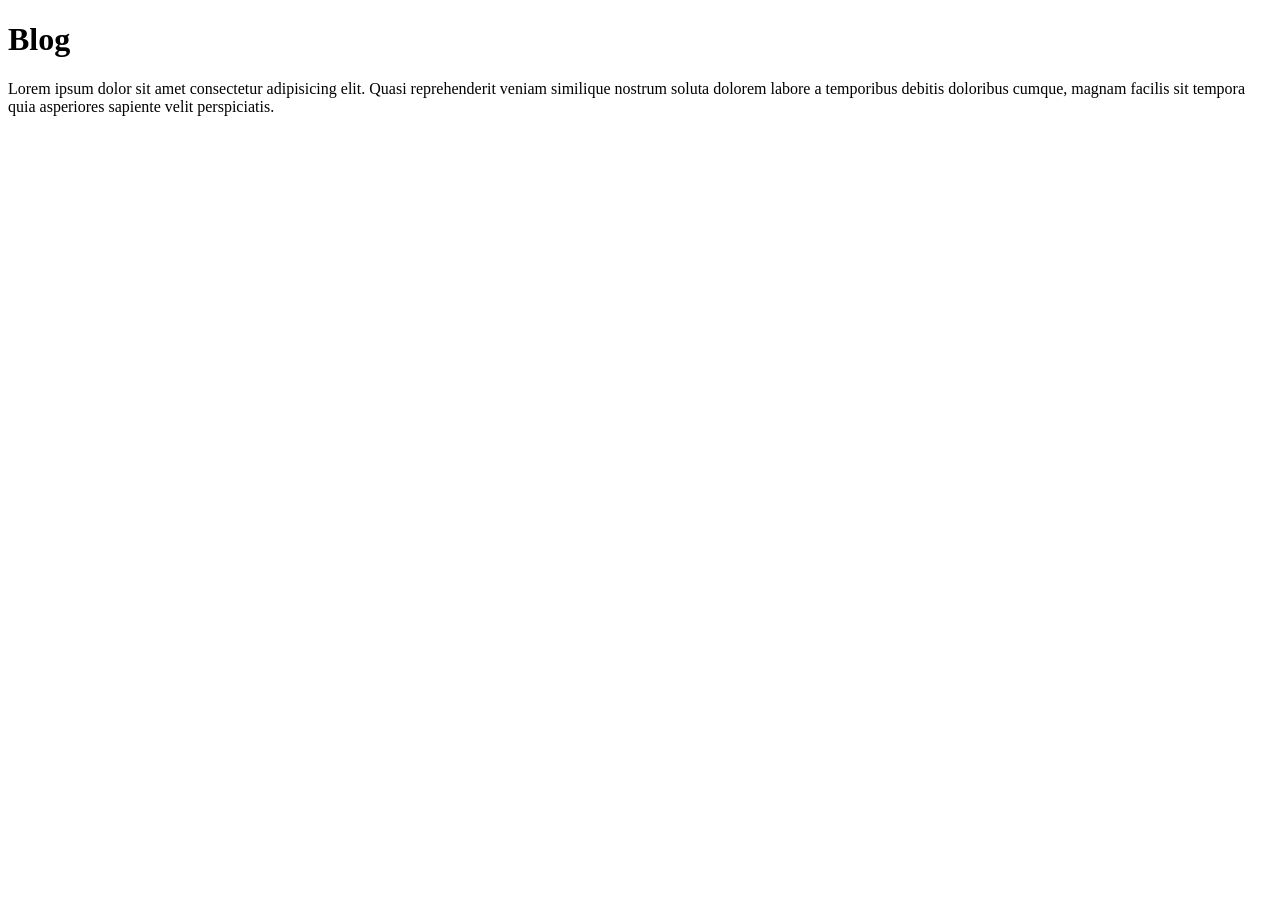
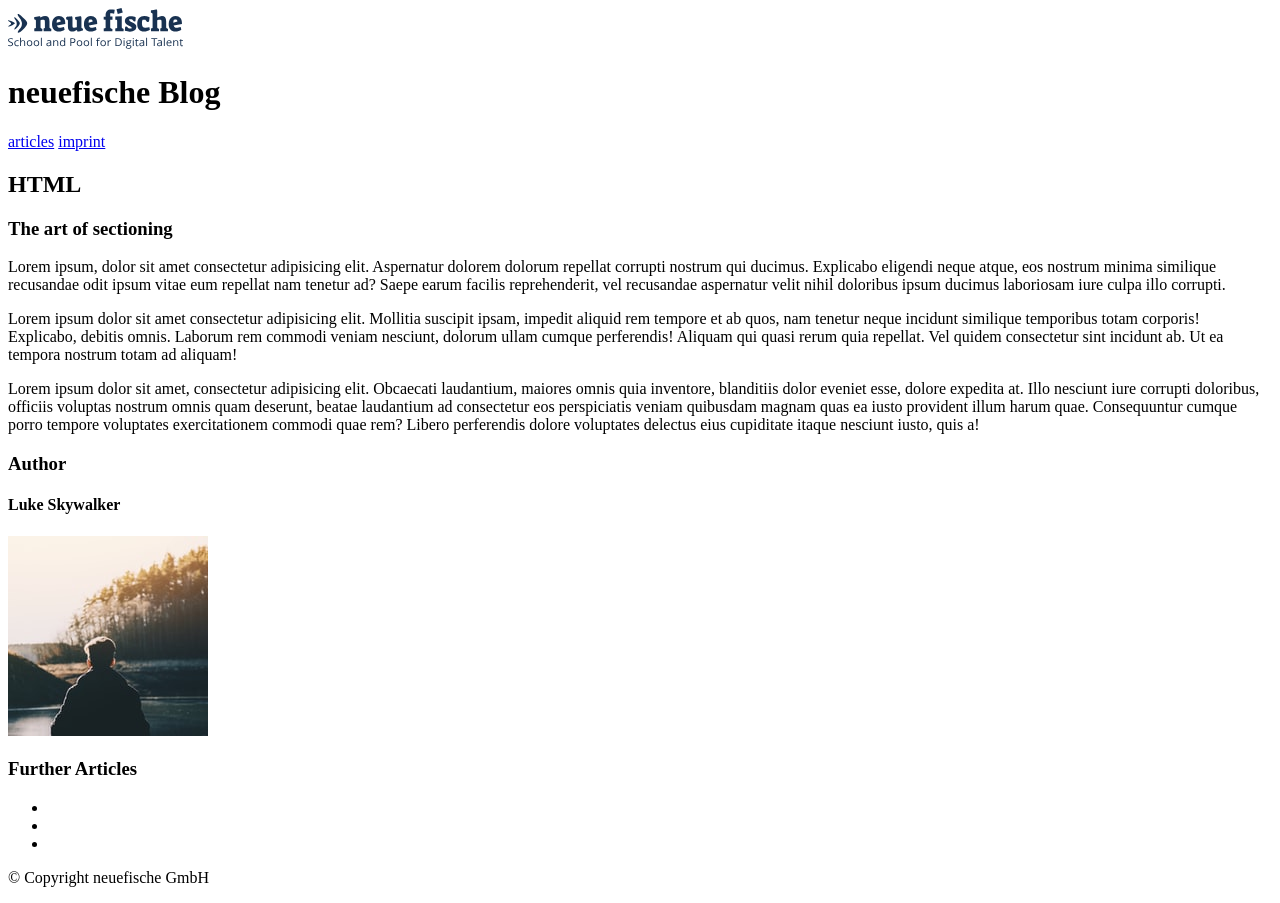
Before and after one commit to mar-zim/neuefische-blog-mariuccia, a plain HTML site: page index.html in a window 1280 px wide. Before the commit the page ends 800 px from the top, so only its background shows below. Drawn offline with Linux system fonts and the light colour scheme.

Commit message:
HTML Structure ready

```diff
--- a/index.html
+++ b/index.html
@@ -6,14 +6,72 @@
     <title>NF-Blog Mariuccia</title>
   </head>
   <body>
-    <header><h1>Blog</h1></header>
-    <p>
-      Lorem ipsum dolor sit amet consectetur adipisicing elit. Quasi
-      reprehenderit veniam similique nostrum soluta dolorem labore a temporibus
-      debitis doloribus cumque, magnam facilis sit tempora quia asperiores
-      sapiente velit perspiciatis.
-    </p>
-    <main></main>
-    <footer></footer>
+    <header>
+
+        <img src="img\neuefische-gmbh-logo.svg" alt="Neue Fische Logo" />
+        <h1>neuefische Blog</h1>
+        <nav>
+        <a href="#articles">articles</a>
+        <a href="#imprint">imprint</a>
+        </nav>
+    </header>
+    <main id="articles">
+      <article>
+        <section>
+          <h2>HTML</h2>
+          <h3>The art of sectioning</h3>
+
+          <p>
+            Lorem ipsum, dolor sit amet consectetur adipisicing elit. Aspernatur
+            dolorem dolorum repellat corrupti nostrum qui ducimus. Explicabo
+            eligendi neque atque, eos nostrum minima similique recusandae odit
+            ipsum vitae eum repellat nam tenetur ad? Saepe earum facilis
+            reprehenderit, vel recusandae aspernatur velit nihil doloribus ipsum
+            ducimus laboriosam iure culpa illo corrupti.
+          </p>
+
+          <p>
+            Lorem ipsum dolor sit amet consectetur adipisicing elit. Mollitia
+            suscipit ipsam, impedit aliquid rem tempore et ab quos, nam tenetur
+            neque incidunt similique temporibus totam corporis! Explicabo,
+            debitis omnis. Laborum rem commodi veniam nesciunt, dolorum ullam
+            cumque perferendis! Aliquam qui quasi rerum quia repellat. Vel
+            quidem consectetur sint incidunt ab. Ut ea tempora nostrum totam ad
+            aliquam!
+          </p>
+
+          <p>
+            Lorem ipsum dolor sit amet, consectetur adipisicing elit. Obcaecati
+            laudantium, maiores omnis quia inventore, blanditiis dolor eveniet
+            esse, dolore expedita at. Illo nesciunt iure corrupti doloribus,
+            officiis voluptas nostrum omnis quam deserunt, beatae laudantium ad
+            consectetur eos perspiciatis veniam quibusdam magnam quas ea iusto
+            provident illum harum quae. Consequuntur cumque porro tempore
+            voluptates exercitationem commodi quae rem? Libero perferendis
+            dolore voluptates delectus eius cupiditate itaque nesciunt iusto,
+            quis a!
+          </p>
+        </section>
+
+        <aside>
+          <h3>Author</h3>
+          <h4>Luke Skywalker</h4>
+          <img src="img\author.jpeg" alt="Bild des Autors" />
+          <h3>Further Articles</h3>
+          <p>
+            <ul>
+            <li></li>
+            <li></li>
+            <li></li>
+            </ul>
+
+          </p>
+        </aside>
+      </article>
+    </main>
+
+    <footer id="imprint">
+      <p>&copy; Copyright neuefische GmbH</p>
+    </footer>
   </body>
 </html>
```
Also changed, not shown: img/author.jpeg (added), img/neuefische-gmbh-logo.svg (added).
